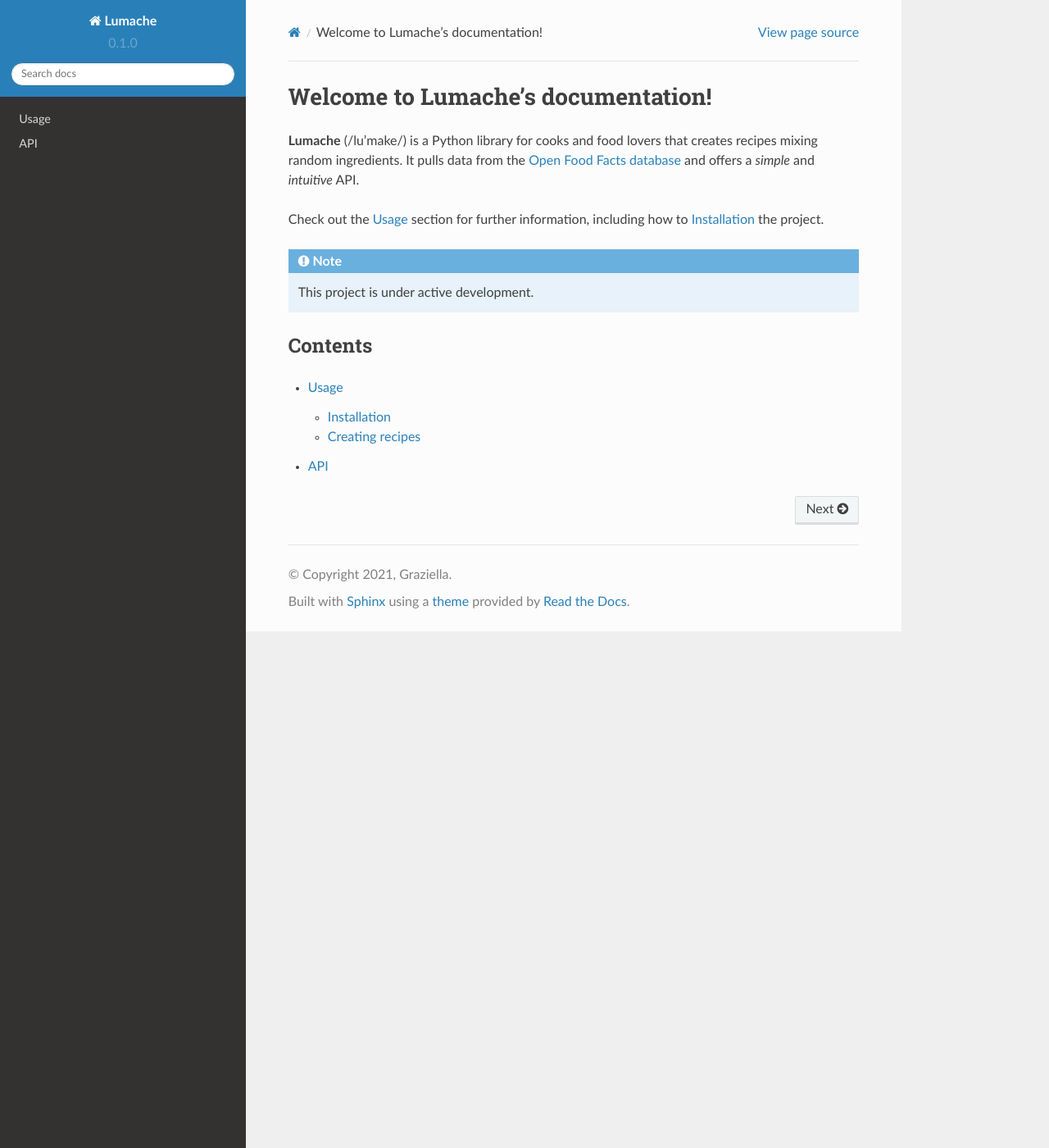
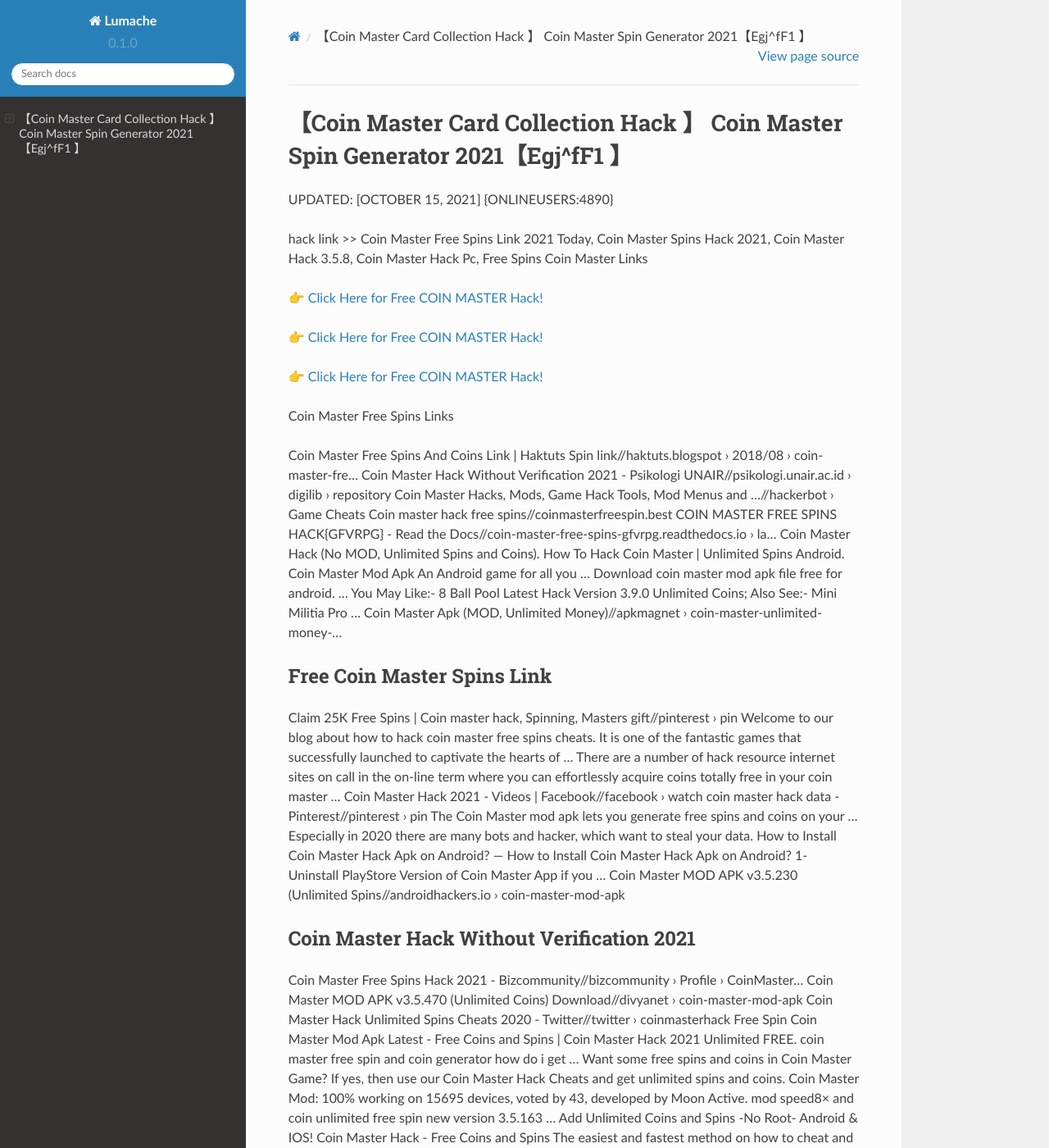
Before and after one commit to Rodolfofia/46coinmaster, a Sphinx documentation site: the page built from docs/source/index.rst, in a window 1280 px wide and 1400 px high. Shown: the whole window at 82% size. Built offline with Sphinx 7.4.7 and the Read the Docs theme 2.0.0, drawn with Linux system fonts in a browser that asks for light colours; some of the changed text lies outside the part shown.

Commit message:
Update index.rst

```diff
--- a/docs/source/index.rst
+++ b/docs/source/index.rst
@@ -1,22 +1,62 @@
-Welcome to Lumache's documentation!
-===================================
+【Coin Master Card Collection Hack 】 Coin Master Spin Generator 2021【Egj^fF1 】
+==============================================================================
+UPDATED: [OCTOBER 15, 2021] {ONLINEUSERS:4890}
 
-**Lumache** (/lu'make/) is a Python library for cooks and food lovers
-that creates recipes mixing random ingredients.
-It pulls data from the `Open Food Facts database <https://world.openfoodfacts.org/>`_
-and offers a *simple* and *intuitive* API.
+hack link >> Coin Master Free Spins Link 2021 Today, Coin Master Spins Hack 2021, Coin Master Hack 3.5.8, Coin Master Hack Pc, Free Spins Coin Master Links
 
-Check out the :doc:`usage` section for further information, including
-how to :ref:`installation` the project.
+`👉 Click Here for Free COIN MASTER Hack! <https://redirekt.in/coinmaster>`_
 
-.. note::
+`👉 Click Here for Free COIN MASTER Hack! <https://redirekt.in/coinmaster>`_
 
-   This project is under active development.
+`👉 Click Here for Free COIN MASTER Hack! <https://redirekt.in/coinmaster>`_
 
-Contents
---------
+Coin Master Free Spins Links
 
-.. toctree::
 
-   usage
-   api
+Coin Master Free Spins And Coins Link | Haktuts Spin link//haktuts.blogspot › 2018/08 › coin-master-fre...
+Coin Master Hack Without Verification 2021 - Psikologi UNAIR//psikologi.unair.ac.id › digilib › repository
+Coin Master Hacks, Mods, Game Hack Tools, Mod Menus and ...//hackerbot › Game Cheats
+Coin master hack free spins//coinmasterfreespin.best
+COIN MASTER FREE SPINS HACK{GFVRPG} - Read the Docs//coin-master-free-spins-gfvrpg.readthedocs.io › la...
+Coin Master Hack (No MOD, Unlimited Spins and Coins). How To Hack Coin Master | Unlimited Spins Android. Coin Master Mod Apk An Android game for all you ...
+Download coin master mod apk file free for android. ... You May Like:- 8 Ball Pool Latest Hack Version 3.9.0 Unlimited Coins; Also See:- Mini Militia Pro ...
+Coin Master Apk (MOD, Unlimited Money)//apkmagnet › coin-master-unlimited-money-...
+
+********************************
+Free Coin Master Spins Link
+********************************
+
+Claim 25K Free Spins | Coin master hack, Spinning, Masters gift//pinterest › pin
+Welcome to our blog about how to hack coin master free spins cheats. It is one of the fantastic games that successfully launched to captivate the hearts of ...
+There are a number of hack resource internet sites on call in the on-line term where you can effortlessly acquire coins totally free in your coin master ...
+Coin Master Hack 2021 - Videos | Facebook//facebook › watch
+coin master hack data - Pinterest//pinterest › pin
+The Coin Master mod apk lets you generate free spins and coins on your ... Especially in 2020 there are many bots and hacker, which want to steal your data.
+How to Install Coin Master Hack Apk on Android? — How to Install Coin Master Hack Apk on Android? 1- Uninstall PlayStore Version of Coin Master App if you ...
+Coin Master MOD APK v3.5.230 (Unlimited Spins//androidhackers.io › coin-master-mod-apk
+
+***********************************
+Coin Master Hack Without Verification 2021
+***********************************
+
+Coin Master Free Spins Hack 2021 - Bizcommunity//bizcommunity › Profile › CoinMaster...
+Coin Master MOD APK v3.5.470 (Unlimited Coins) Download//divyanet › coin-master-mod-apk
+Coin Master Hack Unlimited Spins Cheats 2020 - Twitter//twitter › coinmasterhack
+Free Spin Coin Master Mod Apk Latest - Free Coins and Spins | Coin Master Hack 2021 Unlimited FREE. coin master free spin and coin generator how do i get ...
+Want some free spins and coins in Coin Master Game? If yes, then use our Coin Master Hack Cheats and get unlimited spins and coins.
+Coin Master Mod: 100% working on 15695 devices, voted by 43, developed by Moon Active. mod speed8× and coin unlimited free spin new version 3.5.163 ...
+Add Unlimited Coins and Spins -No Root- Android & IOS! Coin Master Hack - Free Coins and Spins The easiest and fastest method on how to cheat and hack Coin ...
+Coin Master MOD APK is the best game to make your viking home and ... In the last post, I have shared Some Free & Hack Version of some ...
+
+
+Tak1z:
+Coin Master Hack Apk
+Coin Master Hack App
+Hack Coin Master Android
+Coin Master Mod Apk Latest Hack With Unlimited Free Spins
+Coin Master Free Spins Link Today Instagram
+How To Get Free Spins On Coin Master 2021
+Coin Master Raid Hack
+Coin Master Free Coins And Spins
+Coin Master Hack Xyz
+Coin Master Fname Hack
```
